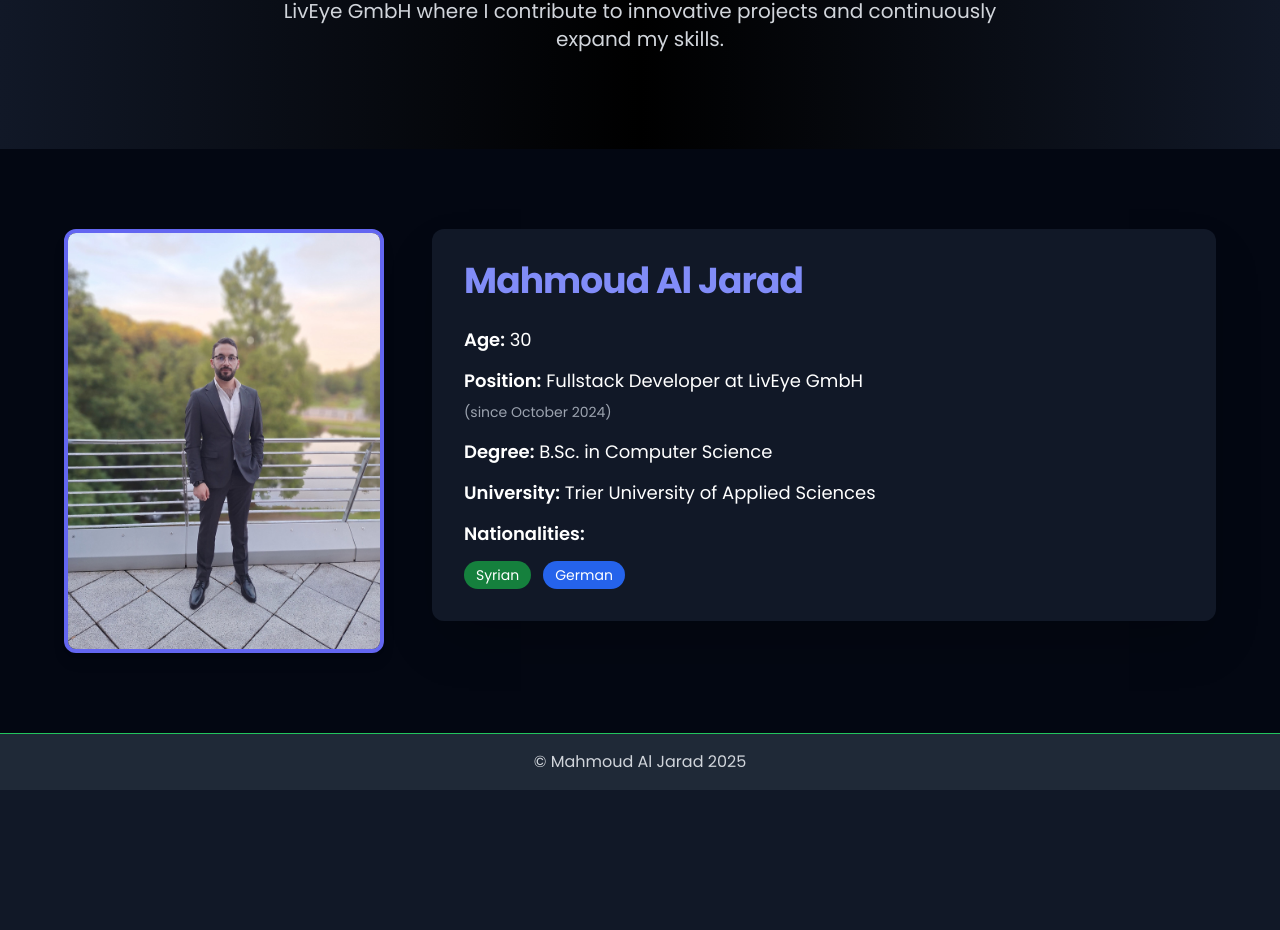
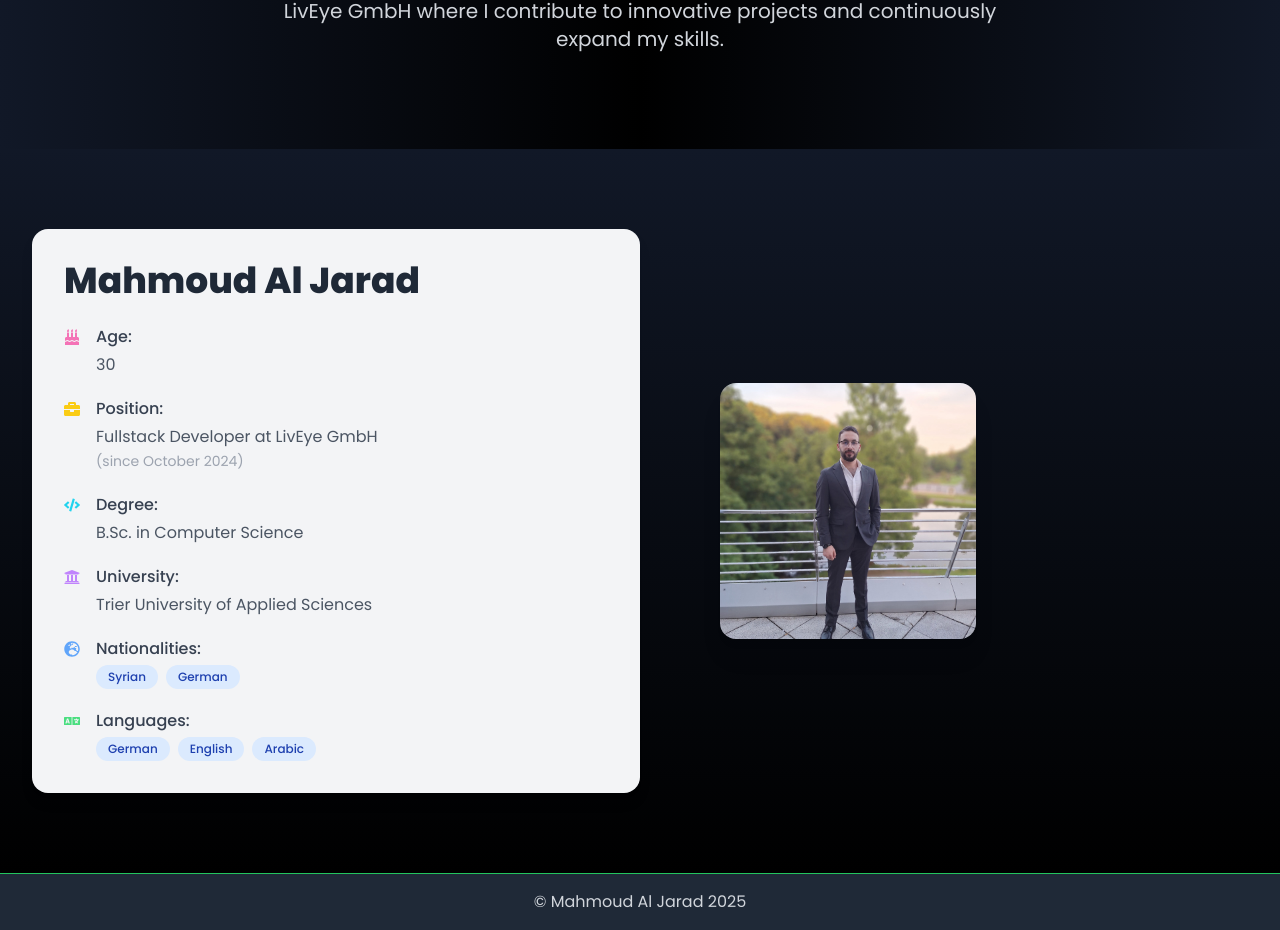
Before and after one commit to mahmoudjd/portfolio, a React (Create React App) app: page / in a window 1280 px wide. Shown: the part 309-1239 px from the top of the page. Before the commit the page ends 1099 px from the top, so only its background shows below. Built offline with nearby package versions, Linux system fonts and the light colour scheme.

Commit message:
Improve About component

```diff
--- a/src/components/About.tsx
+++ b/src/components/About.tsx
@@ -1,43 +1,104 @@
 import React from "react";
 import ImgMahmoud from "../assets/mahmoud.jpeg";
 import { calculateAge } from "../utils/calculateAge";
+import {
+    FaUniversity,
+    FaBirthdayCake,
+    FaCode,
+    FaBriefcase,
+    FaGlobeEurope,
+    FaLanguage,
+} from "react-icons/fa";
+import { Badge } from "./badge";
+import { Container } from "./container";
 
 const About = () => {
     const age = calculateAge("1995-01-09");
 
+    const infoItems = [
+        {
+            icon: <FaBirthdayCake className="text-pink-400" aria-hidden />,
+            label: "Age",
+            content: <span>{age}</span>,
+        },
+        {
+            icon: <FaBriefcase className="text-yellow-400" aria-hidden />,
+            label: "Position",
+            content: (
+                <span>
+          Fullstack Developer at LivEye GmbH
+          <br />
+          <span className="text-sm text-gray-400 dark:text-gray-500">
+            (since October 2024)
+          </span>
+        </span>
+            ),
+        },
+        {
+            icon: <FaCode className="text-cyan-400" aria-hidden />,
+            label: "Degree",
+            content: <span>B.Sc. in Computer Science</span>,
+        },
+        {
+            icon: <FaUniversity className="text-purple-400" aria-hidden />,
+            label: "University",
+            content: <span>Trier University of Applied Sciences</span>,
+        },
+        {
+            icon: <FaGlobeEurope className="text-blue-400" aria-hidden />,
+            label: "Nationalities",
+            content: (
+                <div className="flex flex-wrap gap-2">
+                    <Badge title="Syrian" variant="info" />
+                    <Badge title="German" variant="info" />
+                </div>
+            ),
+        },
+        {
+            icon: <FaLanguage className="text-green-400" aria-hidden />,
+            label: "Languages",
+            content: (
+                <div className="flex flex-wrap gap-2">
+                    <Badge title="German" variant="info" />
+                    <Badge title="English" variant="info" />
+                    <Badge title="Arabic" variant="info" />
+                </div>
+            ),
+        },
+    ];
+
     return (
-      <section id="about" className="bg-gray-950 py-20 px-6">
-        <div className="max-w-6xl mx-auto flex flex-col md:flex-row items-center md:items-start gap-12">
-
-          {/* Profile Image */}
-          <div className="flex-shrink-0">
+        <Container className="py-20 px-4 md:px-8">
+            <section className="flex flex-col-reverse md:flex-row items-center gap-12 md:gap-20">
+                <div className="bg-gray-100 dark:bg-gray-900 p-8 rounded-2xl shadow-lg w-full md:w-1/2">
+                    <h2 className="text-4xl font-extrabold text-gray-800 dark:text-green-400 mb-6">
+                        Mahmoud Al Jarad
+                    </h2>
+                    <ul className="space-y-5">
+                        {infoItems.map(({ icon, label, content }) => (
+                            <li key={label} className="flex items-start space-x-4">
+                                <div className="mt-1">{icon}</div>
+                                <div>
+                                    <p className="font-medium text-gray-700 dark:text-gray-200">
+                                        {label}:
+                                    </p>
+                                    <div className="mt-1 text-gray-600 dark:text-gray-400">
+                                        {content}
+                                    </div>
+                                </div>
+                            </li>
+                        ))}
+                    </ul>
+                </div>
+                <div className="w-48 h-48 md:w-64 md:h-64 rounded-2xl overflow-hidden shadow-xl">
                     <img
                         src={ImgMahmoud}
-                alt="Mahmoud Al Jarad"
-                className="w-72 md:w-80 rounded-xl border-4 border-indigo-500 shadow-lg object-cover"
+                        alt="Portrait of Mahmoud Al Jarad"
+                        className="object-cover w-full h-full"
                     />
                 </div>
-
-          {/* Information Card */}
-          <div className="bg-gray-900 w-full p-8 rounded-xl shadow-2xl text-white space-y-6">
-            <h2 className="text-4xl font-bold text-indigo-400 tracking-tight">
-              Mahmoud Al Jarad
-            </h2>
-
-            <div className="space-y-3 text-lg leading-relaxed">
-              <p><span className="font-semibold">Age:</span> {age}</p>
-              <p><span className="font-semibold">Position:</span> Fullstack Developer at LivEye GmbH <br /><span className="text-sm text-gray-400">(since October 2024)</span></p>
-              <p><span className="font-semibold">Degree:</span> B.Sc. in Computer Science</p>
-              <p><span className="font-semibold">University:</span> Trier University of Applied Sciences</p>
-              <p className="font-semibold">Nationalities:</p>
-              <div className="flex gap-3 mt-2">
-                <span className="bg-green-700 text-sm px-3 py-1 rounded-full">Syrian</span>
-                <span className="bg-blue-600 text-sm px-3 py-1 rounded-full">German</span>
-              </div>
-            </div>
-          </div>
-        </div>
             </section>
+        </Container>
     );
 };
 
```
Lines whose indentation alone changed are shown as unchanged.
